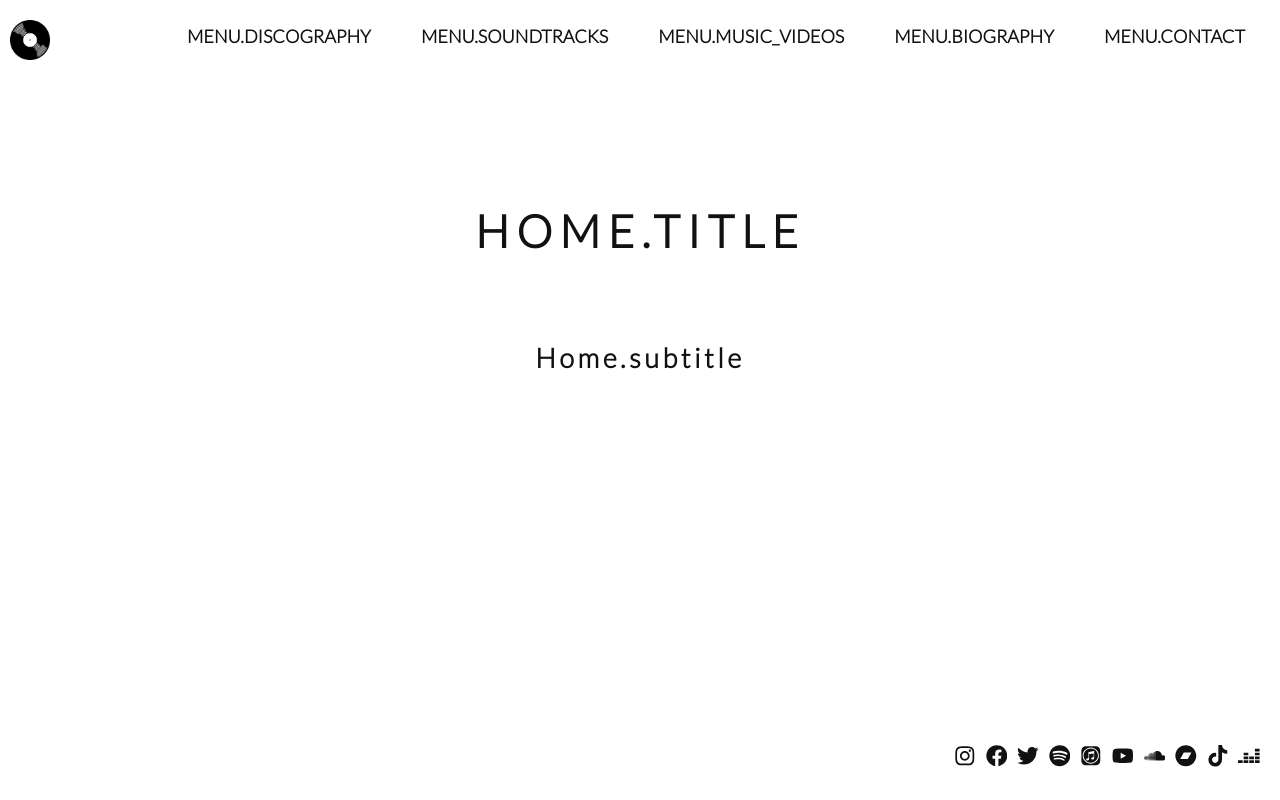
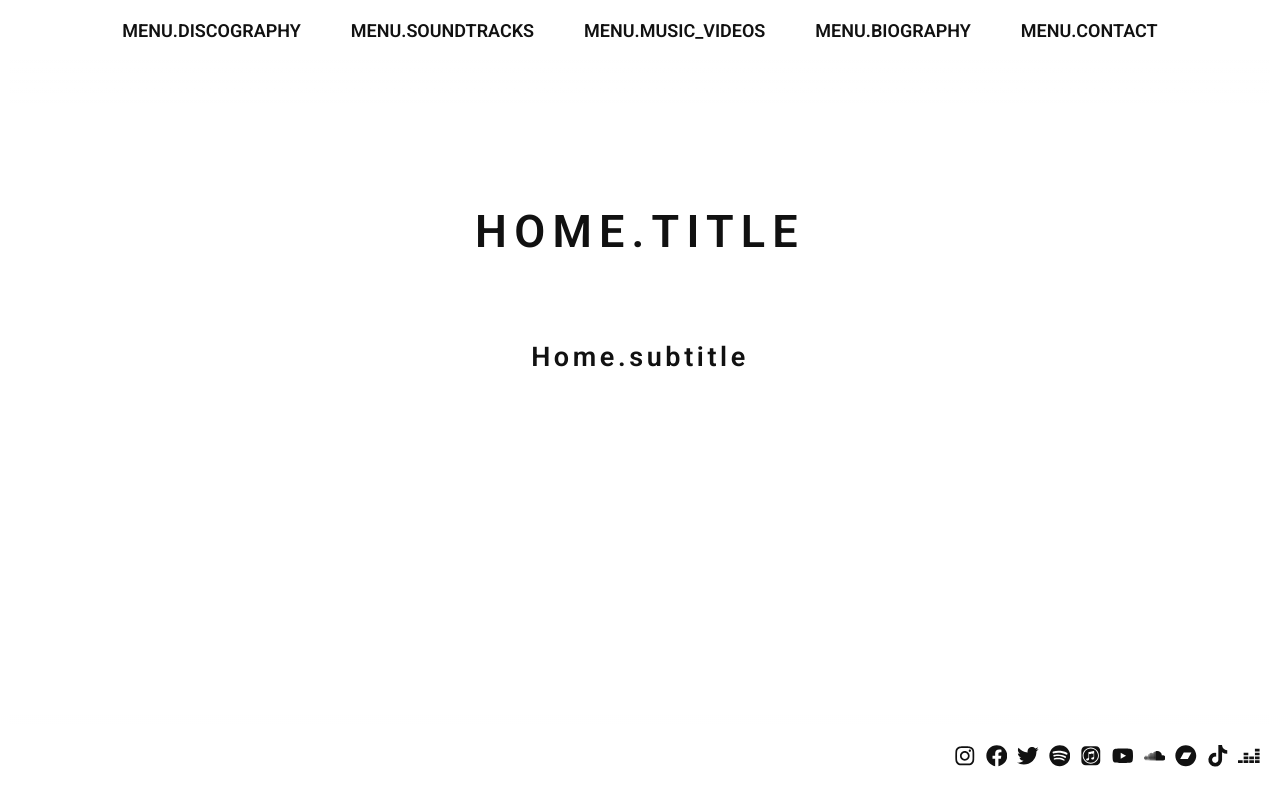
Before and after one commit to julienc91/karlkmusic, a Next.js app: page / in a window 1280 px wide. Built offline with nearby package versions, Linux system fonts and the light colour scheme.

Commit message:
change design, fixes #18

```diff
--- a/components/menu.js
+++ b/components/menu.js
@@ -22,11 +22,6 @@
 
   return (
     <nav className={preview ? 'preview' : ''}>
-      <div className='link-home'>
-        <Link href={url}>
-          <img src={img} alt={t('Menu.home')} />
-        </Link>
-      </div>
       <ul className='links'>
         {pages.map(({ name, url }) => (
           <li className={'link-item' + (asPath === url ? ' active' : '')} key={name}>
--- a/styles/globals.scss
+++ b/styles/globals.scss
@@ -1,4 +1,5 @@
 $oil: #111;
+$dark-grey: #777;
 $grey: #aaa;
 $light-grey: #ddd;
 $white: #fff;
--- a/styles/index.scss
+++ b/styles/index.scss
@@ -1,11 +1,11 @@
-@import url('https://fonts.googleapis.com/css2?family=Lato:wght@300;600&display=swap');
+@import url('https://fonts.googleapis.com/css2?family=Roboto:wght@400;600&display=swap');
 
 @import './globals';
 
 // reset and setup
 html {
   color: $oil;
-  font-family: Lato, sans-serif;
+  font-family: Roboto, sans-serif;
   font-size: 18px;
   font-weight: 300;
 
@@ -110,23 +110,11 @@
     width: 100%;
   }
 
-  .link-home {
-    flex-shrink: 0;
-
-    img {
-      height: 40px;
-
-      @media screen and (max-width: 800px) {
-        height: 30px;
-      }
-    }
-  }
-
   .links {
     align-items: center;
     display: flex;
     flex-flow: row wrap;
-    justify-content: flex-end;
+    justify-content: center;
     width: 100%;
   }
 
@@ -138,19 +126,13 @@
       font-size: .95rem;
       padding: 0 8px 6px;
     }
-  }
 
-  .link-item a::after {
-    border-bottom: 1px solid $oil;
-    content: '';
-    display: block;
-    transform: scaleX(0);
-    transition: transform 250ms ease-in-out;
-  }
-
-  .link-item:hover a::after,
-  .link-item.active a::after {
-    transform: scaleX(1);
+    a {
+      transition: color 0.2s;
+      &:hover {
+        color: $dark-grey;
+      }
+    }
   }
 
   &.preview {
```
